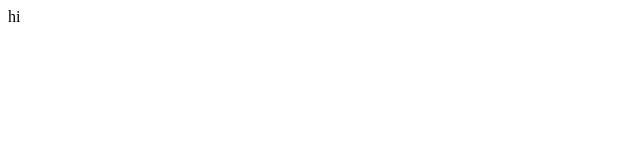
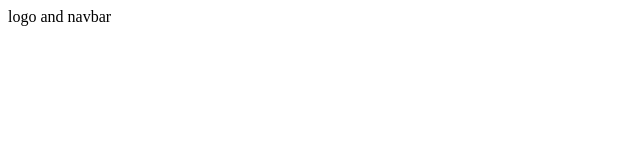
Before and after one commit to Mohamed-Amine-Yaich/Css-Main-Project, a plain HTML site: page index.html in a window 1280 px wide. Shown: the whole page, without its empty margins (0-640 px from the left). Drawn offline with Linux system fonts and the light colour scheme.

Commit message:
Update index.html

```diff
--- a/index.html
+++ b/index.html
@@ -8,7 +8,7 @@
   </head>
   <body>
     <header>
-      <nav>hi</nav>
+      <nav>logo and navbar</nav>
     </header>
     <main>
       <section></section>
```
